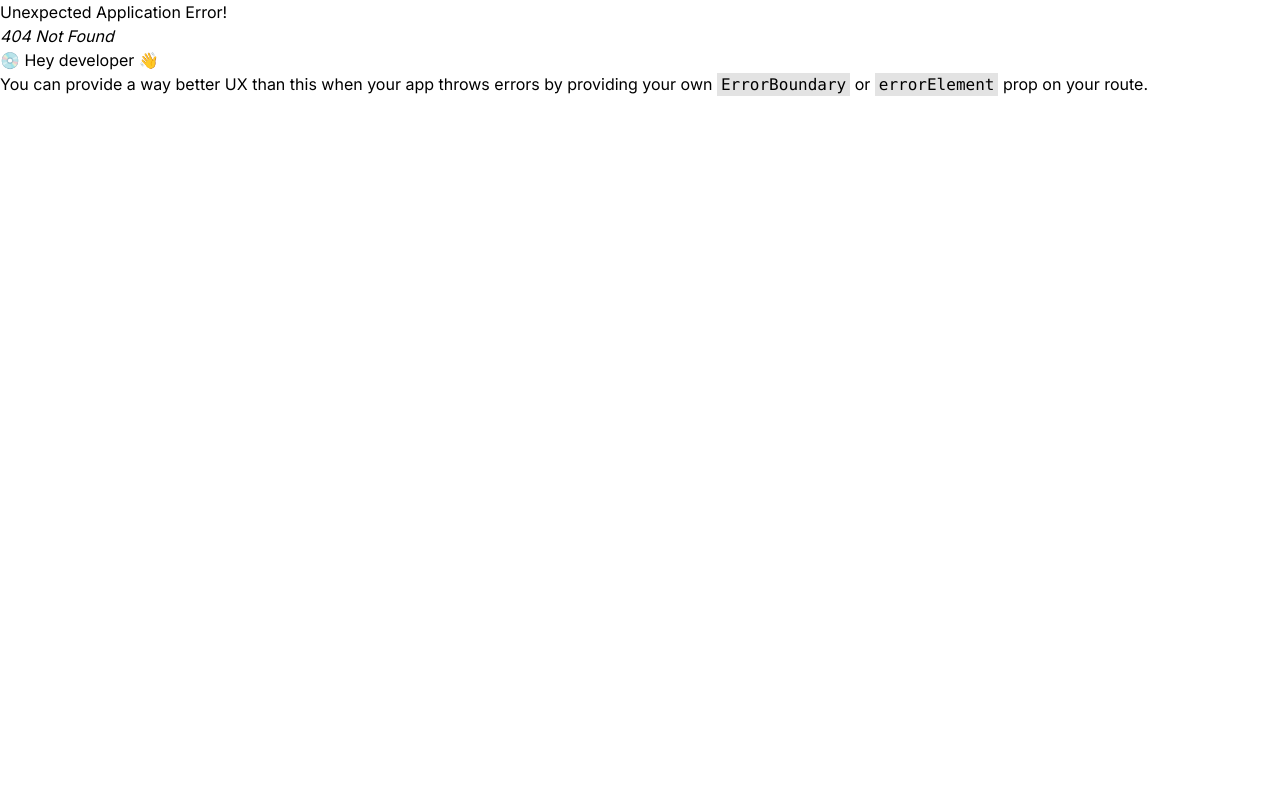
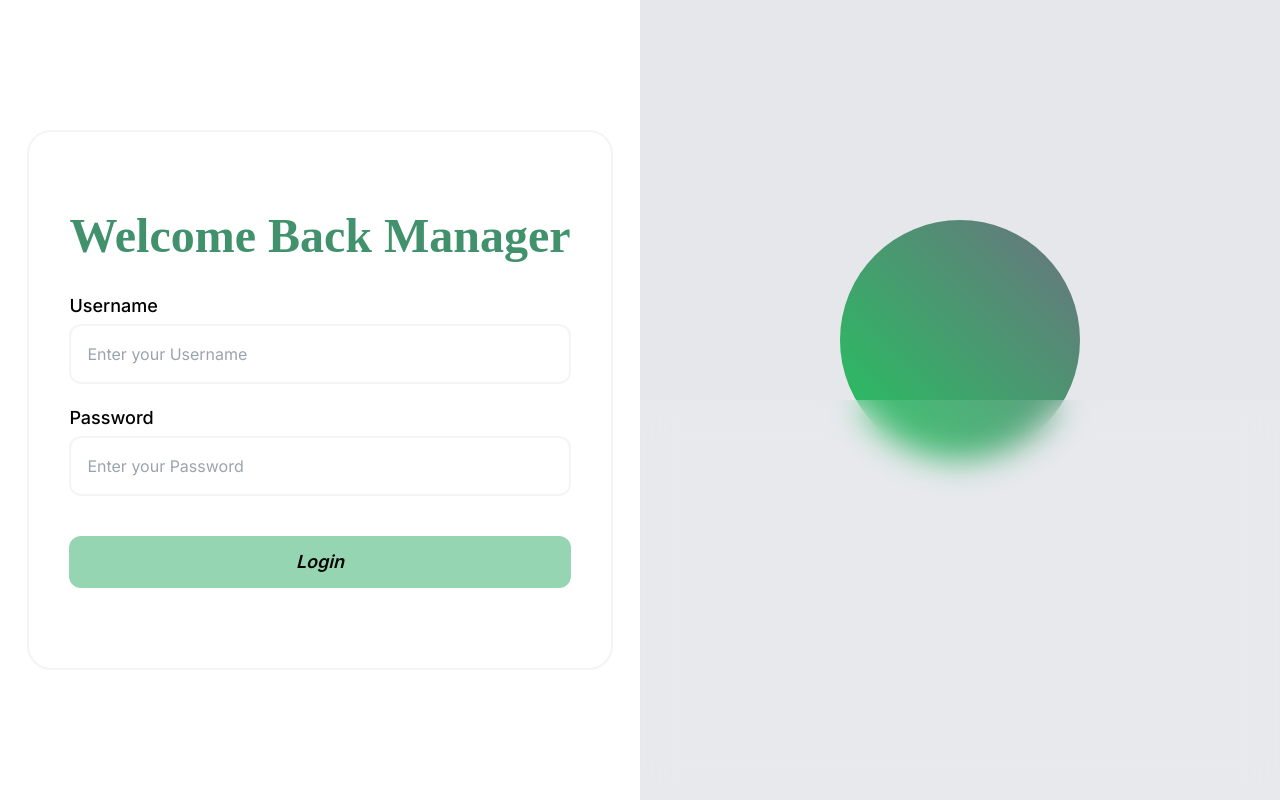
Before and after one commit to Chaimaert/Event_App, a React (Create React App) app in the folder web/: page /manager/Login in a window 1280 px wide. Before the commit this address had no page. Built offline with nearby package versions, Linux system fonts and the light colour scheme.

Commit message:
Creating the manager login and the Manager requests page

```diff
--- /dev/null
+++ b/web/src/Components/SearchBar/Search.js
@@ -0,0 +1,23 @@
+import React from "react";
+import { FcSearch } from "react-icons/fc";
+
+const Search = () => {
+  return (
+    <div className="flex justify-end mt-20 mr-8">
+      <form className="relative">
+        <div className="relative flex items-center">
+          <input
+            type="search"
+            placeholder="Search a request..."
+            className="w-64 md:w-96 p-4 pl-12 pr-16 rounded-full bg-search text-black"
+          />
+          <button className="absolute right-1 top-1/2 p-4 -translate-y-1/2 bg-serachIcon rounded-full">
+            <FcSearch />
+          </button>
+        </div>
+      </form>
+    </div>
+  );
+};
+
+export default Search;
--- /dev/null
+++ b/web/src/Pages/Manager/Home.jsx
@@ -0,0 +1,89 @@
+import React, { useEffect, useState } from "react";
+import logo from "../../assets/logo.png";
+import { FaBars, FaTimes } from "react-icons/fa";
+import Search from "../../Components/SearchBar/Search";
+
+const Home = () => {
+  const [isMenuOpen, setIsMenuOpen] = useState(false);
+  const [isSticky, setIsSticky] = useState(false);
+
+  const toggleMenu = () => {
+    setIsMenuOpen(!isMenuOpen);
+  };
+
+  useEffect(() => {
+    const handleScroll = () => {
+      if (window.scrollY > 100) {
+        setIsSticky(true);
+      } else {
+        setIsSticky(false);
+      }
+    };
+
+    window.addEventListener("scroll", handleScroll);
+
+    return () => {
+      window.removeEventListener("scroll", handleScroll);
+    };
+  }, []);
+
+  return (
+    <div>
+      <header
+        className={`w-full bg-white md:bg-transparent fixed top-0 left-0 right-0 ${
+          isSticky ? "sticky border" : ""
+        }`}
+      >
+        <nav className="py-4 lg:px-14 px-4 flex justify-between items-center">
+          <div className="flex items-center">
+            <a href="/" className="block">
+              <img src={logo} className="w-20 inline-block" alt="Logo" />
+            </a>
+          </div>
+
+          <div className="flex items-center">
+            {/* Mobile menu toggle button */}
+            <div className="md:hidden mr-4">
+              <button
+                onClick={toggleMenu}
+                className="text-neutralDGrey focus:outline-none focus:text-gray-500"
+              >
+                {isMenuOpen ? (
+                  <FaTimes className="h-6 w-6 text-neutralDGrey" />
+                ) : (
+                  <FaBars className="h-6 w-6" />
+                )}
+              </button>
+            </div>
+
+            <a
+              href="/"
+              className="hidden md:block text-base text-brandPrimary hover:text-gray-900 font-medium"
+            >
+              Logout
+            </a>
+
+            {/* Mobile menu  */}
+            {isMenuOpen && (
+              <div className="md:hidden absolute top-16 left-0 w-full bg-white py-4 px-4">
+                <a
+                  href="/"
+                  className="text-base text-brandPrimary hover:text-gray-900 font-medium mt-6"
+                  onClick={toggleMenu}
+                >
+                  Logout
+                </a>
+              </div>
+            )}
+          </div>
+        </nav>
+      </header>
+
+      <div className="mt-25">
+        <Search />
+      </div>
+    </div>
+  );
+};
+
+export default Home;
--- /dev/null
+++ b/web/src/Pages/Manager/ManagerLogin.js
@@ -0,0 +1,49 @@
+import React from "react";
+import "../../App.css";
+
+const ManagerLogin = () => {
+  return (
+    <div className="flex w-full h-screen">
+      <div className="w-full flex items-center justify-center lg:w-1/2">
+        <div className="bg-white px-10 py-20 rounded-3xl border-2 border-gray-100">
+          <h1 className="welcome text-5xl font-semibold">Welcome Back Manager</h1>
+          <div className="mt-8">
+            <div>
+              <label className="text-lg font-medium" htmlFor="username">
+                Username
+              </label>
+              <input
+                type="text"
+                className="w-full border-2 border-gray-100 rounded-xl p-4 mt-1 bg-transparent"
+                placeholder="Enter your Username"
+              />
+            </div>
+
+            <div className="mt-5">
+              <label className="text-lg font-medium" htmlFor="password">
+                Password
+              </label>
+              <input
+                type="password"
+                className="w-full border-2 border-gray-100 rounded-xl p-4 mt-1 bg-transparent"
+                placeholder="Enter your Password"
+              />
+            </div>
+
+            <div className="mt-10 flex flex-col gap-y-4">
+              <button className="Signin active:scale-[.98] hover:scale-[1.01] active:duration-75 transition-all ease-in-out py-3 rounded-xl text-lg">
+                Login
+              </button>
+            </div>
+          </div>
+        </div>
+      </div>
+      <div className="hidden relative lg:flex h-full w-1/2 items-center justify-center bg-gray-200">
+        <div className="w-60 h-60 bg-gradient-to-tr from-green-500 to-gray-500 rounded-full animate-bounce" />
+        <div className="w-full h-1/2 absolute bottom-0 bg-white/10 backdrop-blur-lg" />
+      </div>
+    </div>
+  );
+};
+
+export default ManagerLogin;
--- a/web/tailwind.config.js
+++ b/web/tailwind.config.js
@@ -11,6 +11,8 @@ module.exports = {
         'neutralDGrey': '#4D4D4D',
         'brandPrimary': '#4CAF4F',
         'gray900': '#717171',
+        'search' : "#d8f3dc",
+        'serachIcon' : "#95d5b2",
       },
     },
   },
```
Also changed, not shown: web/src/App.js (+10 -0 lines).
